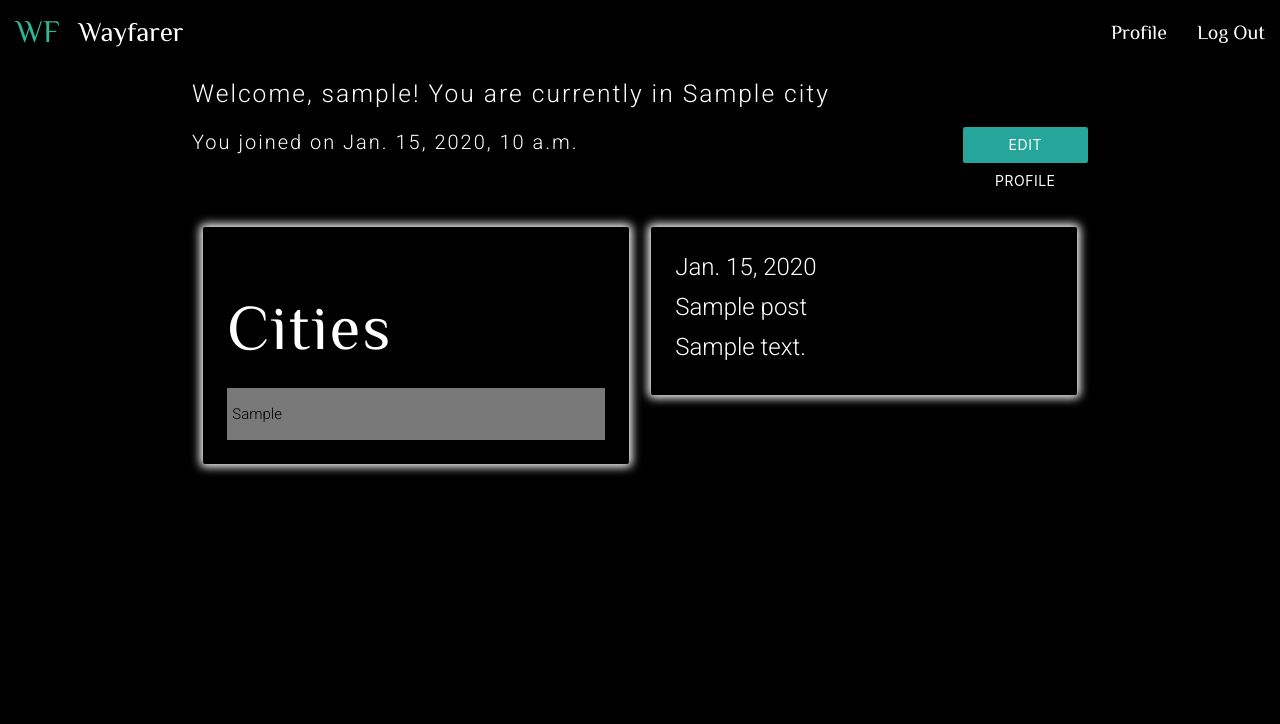
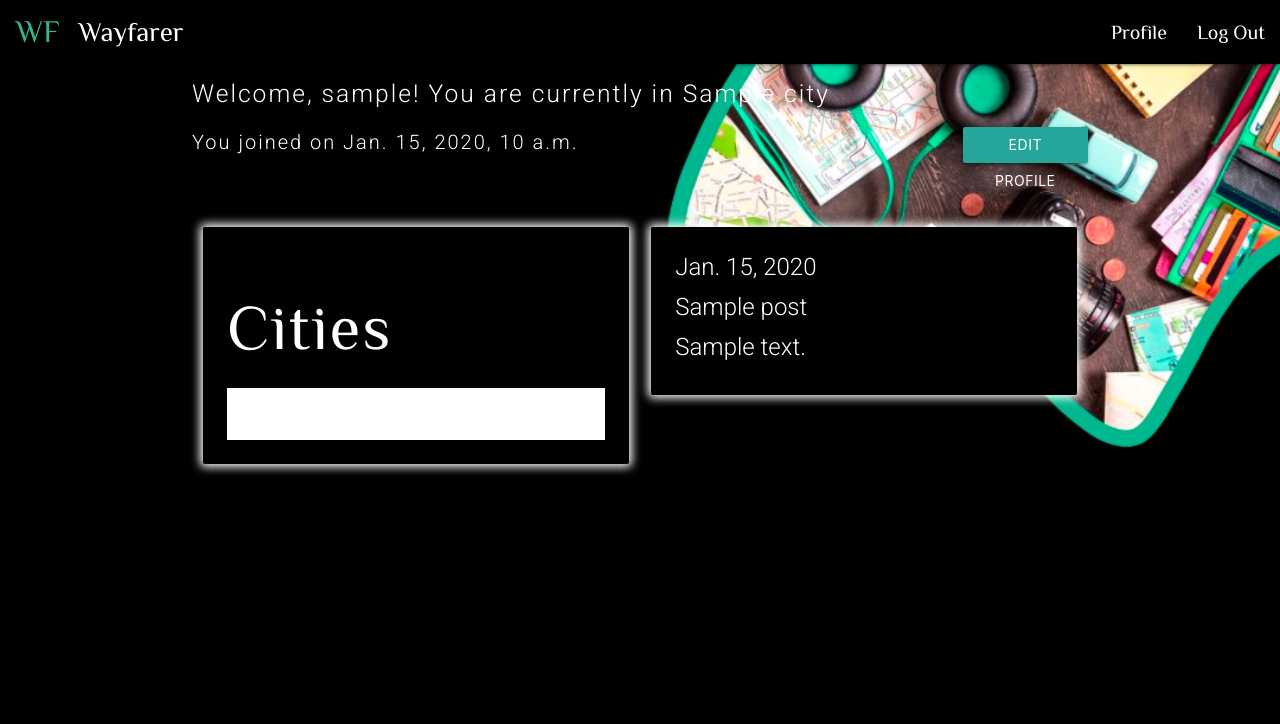
Before and after one commit to ajelleny/wayfarer, a Django app: page /profile/ in a window 1280 px wide. Shown: the top 724 px of the page. Run offline with Django 3.2, Linux system fonts and the light colour scheme; a user stored in the database is signed in; tables that the repository leaves empty hold one stand-in row (values such as "Sample post").

Commit message:
added background color to profile page for displayment of cities

```diff
--- a/main_app/static/css/style.css
+++ b/main_app/static/css/style.css
@@ -3,14 +3,11 @@
   --submain-font-family: 'Roboto', sans-serif;
 }
 
-
 body {
-    color: black;
-    width: 100%;
-    height: auto;
-    background-color: #000;
+    font-family: var(--submain-font-family);
+    background-image: url('../images/home-background.jpg');
     background-size: cover;
-    font-family: var(--submain-font-family);
+    background-repeat: no-repeat;
 }
 
 .section {
@@ -28,7 +25,6 @@ input {
   font-size: 27px;
   font-family: var(--main-font-family);
 }
-
 
 .nav-wrapper {
     background-color: #000;
@@ -53,12 +49,19 @@ input {
   display: flex;
   flex-direction: row;
   width: auto;
+  margin-top: 100px;
 }
 
 .home-section {
   width: 100%;
   height: 40vh;
   text-align: center;
+}
+
+.about-container {
+  text-align: left;
+  margin-left: -150px;
+  margin-top: 50px;
 }
 
 .steps {
@@ -117,6 +120,11 @@ p {
   margin-top: -10%;
 }
 
+table.striped>tbody>tr:nth-child(odd){
+  background-color: #fff;
+  color: #fff;
+}
+
 a {
   color: black;
 }
```
